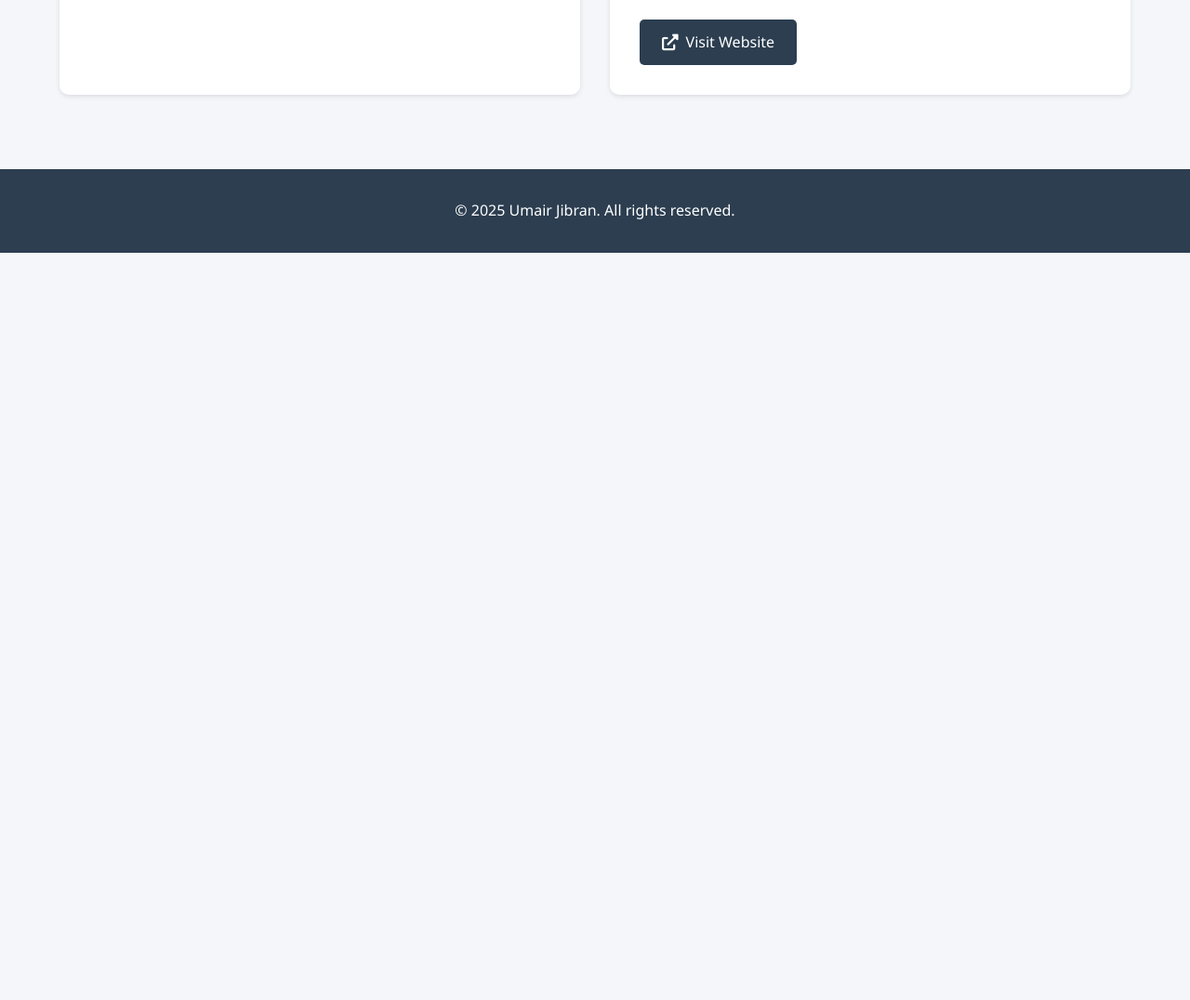
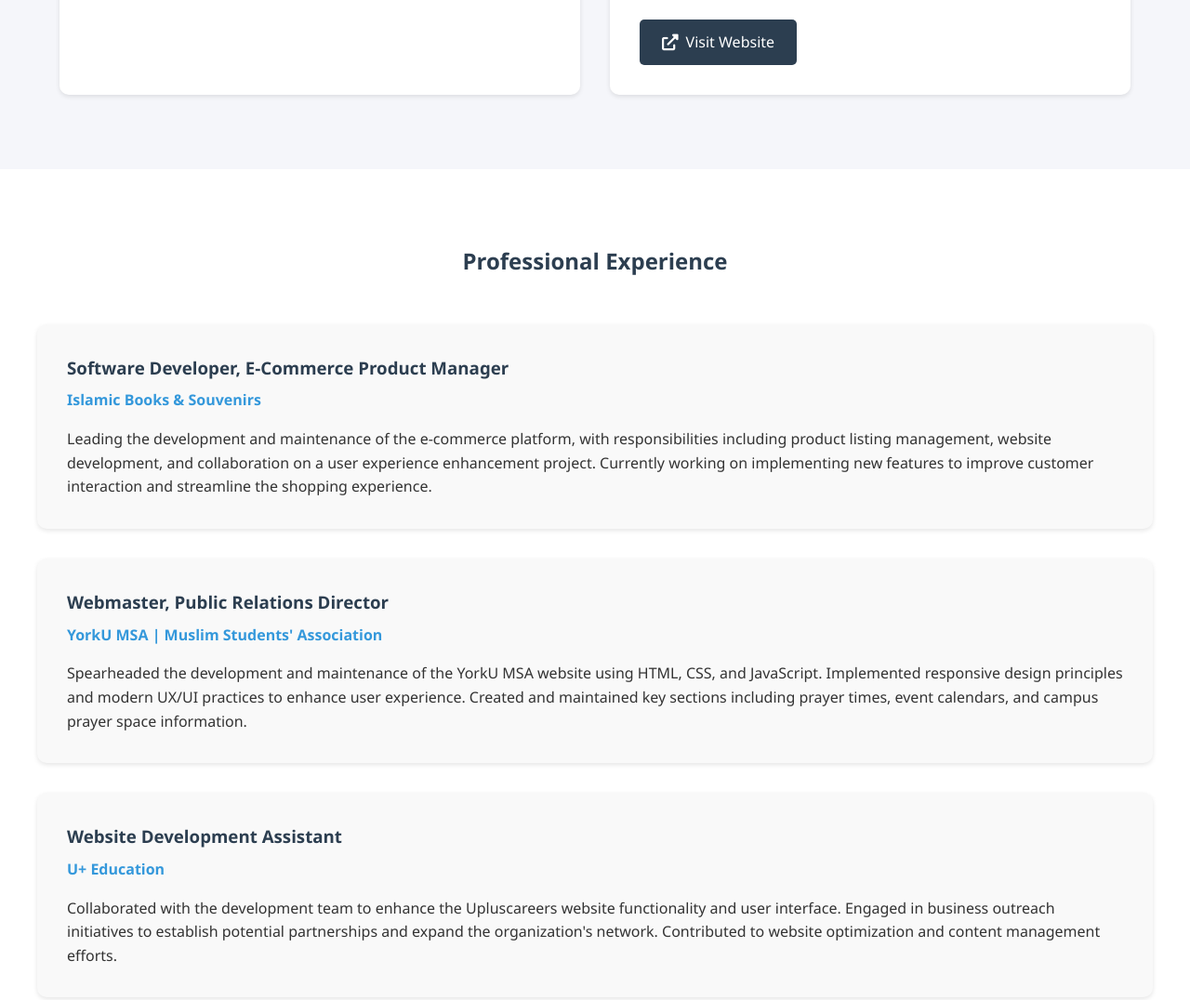
Before and after one commit to mjumair7/UmairJibransPortfolio, a plain HTML site: page index.html in a window 1280 px wide. Shown: the part 8393-9469 px from the top of the page at 93% size. Before the commit the page ends 8665 px from the top, so only its background shows below. Drawn offline with nearby package versions, Linux system fonts and the light colour scheme.

Commit message:
Add files via upload

```diff
--- a/index.html
+++ b/index.html
@@ -260,6 +260,41 @@
         </div>
     </section>
 
+    <section id="experience" class="experience">
+        <h2 data-aos="fade-up">Professional Experience</h2>
+        <div class="experience-grid">
+            <div class="experience-card" data-aos="fade-up">
+                <div class="experience-header">
+                    <h3>Software Developer, E-Commerce Product Manager</h3>
+                    <p class="company">Islamic Books & Souvenirs</p>
+                </div>
+                <div class="experience-content">
+                    <p>Leading the development and maintenance of the e-commerce platform, with responsibilities including product listing management, website development, and collaboration on a user experience enhancement project. Currently working on implementing new features to improve customer interaction and streamline the shopping experience.</p>
+                </div>
+            </div>
+
+            <div class="experience-card" data-aos="fade-up">
+                <div class="experience-header">
+                    <h3>Webmaster, Public Relations Director</h3>
+                    <p class="company">YorkU MSA | Muslim Students' Association</p>
+                </div>
+                <div class="experience-content">
+                    <p>Spearheaded the development and maintenance of the YorkU MSA website using HTML, CSS, and JavaScript. Implemented responsive design principles and modern UX/UI practices to enhance user experience. Created and maintained key sections including prayer times, event calendars, and campus prayer space information.</p>
+                </div>
+            </div>
+
+            <div class="experience-card" data-aos="fade-up">
+                <div class="experience-header">
+                    <h3>Website Development Assistant</h3>
+                    <p class="company">U+ Education</p>
+                </div>
+                <div class="experience-content">
+                    <p>Collaborated with the development team to enhance the Upluscareers website functionality and user interface. Engaged in business outreach initiatives to establish potential partnerships and expand the organization's network. Contributed to website optimization and content management efforts.</p>
+                </div>
+            </div>
+        </div>
+    </section>
+
     <footer>
         <p>&copy; 2025 Umair Jibran. All rights reserved.</p>
     </footer>
--- a/styles.css
+++ b/styles.css
@@ -361,3 +361,53 @@ footer {
         grid-template-columns: 1fr;
     }
 }
+
+.experience {
+    padding: 5rem 2rem;
+    background-color: white;
+}
+
+.experience-grid {
+    display: grid;
+    gap: 2rem;
+    max-width: 1200px;
+    margin: 0 auto;
+}
+
+.experience-card {
+    background: #f9f9f9;
+    padding: 2rem;
+    border-radius: 10px;
+    box-shadow: 0 2px 5px rgba(0,0,0,0.1);
+    transition: transform 0.3s ease;
+}
+
+.experience-card:hover {
+    transform: translateY(-5px);
+}
+
+.experience-header {
+    margin-bottom: 1rem;
+}
+
+.experience-header h3 {
+    color: var(--primary-color);
+    margin-bottom: 0.5rem;
+}
+
+.company {
+    font-weight: 600;
+    color: var(--secondary-color);
+    margin-bottom: 1rem;
+}
+
+.experience-content p {
+    line-height: 1.6;
+    color: var(--text-color);
+}
+
+@media screen and (max-width: 768px) {
+    .experience-grid {
+        grid-template-columns: 1fr;
+    }
+}
```
